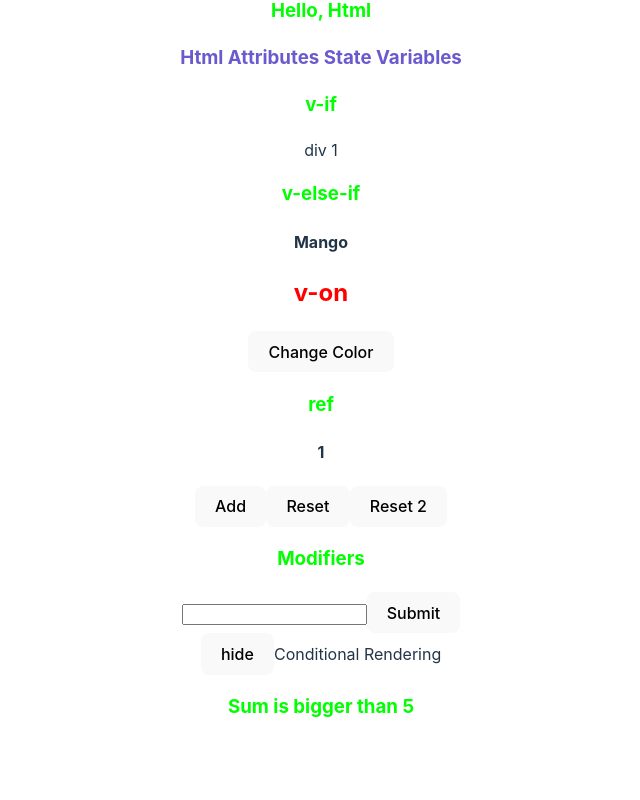
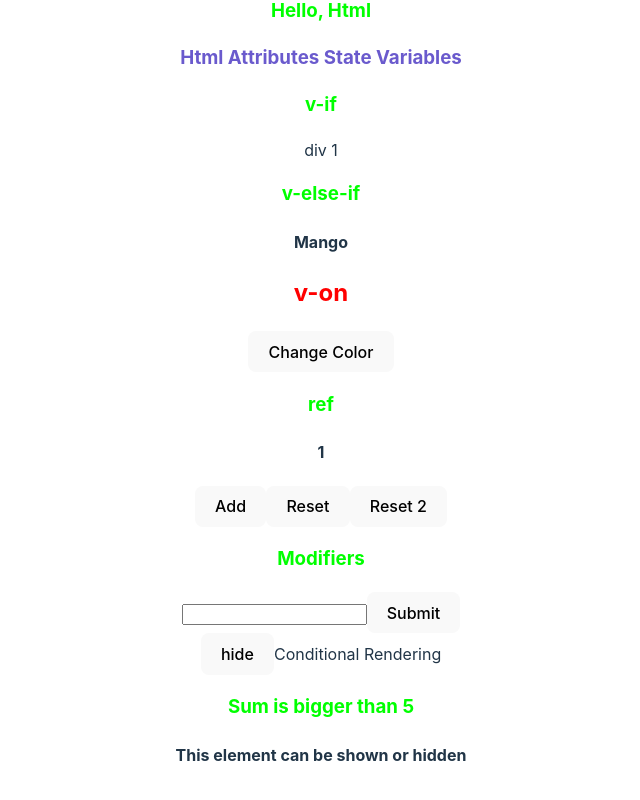
Before and after one commit to emanuelefavero/vue, a Vue app: page / in a window 1280 px wide. Shown: the part 621-1421 px from the top of the page, without its empty margins (319-959 px from the left). Before the commit the page ends 1393 px from the top, so only its background shows below. Built offline with nearby package versions, Linux system fonts and the light colour scheme.

Commit message:
add v-show

```diff
--- a/src/App.vue
+++ b/src/App.vue
@@ -9,6 +9,7 @@ import V_on from './components/V_on.vue'
 import Ref from './components/Ref.vue'
 import Modifiers from './components/Modifiers.vue'
 import ConditionalRendering from './components/ConditionalRendering.vue'
+import V_show from './components/V_show.vue'
 </script>
 
 <template>
@@ -22,4 +23,5 @@ import ConditionalRendering from './components/ConditionalRendering.vue'
   <Ref />
   <Modifiers />
   <ConditionalRendering />
+  <V_show />
 </template>
--- /dev/null
+++ b/src/components/V_show.vue
@@ -0,0 +1,14 @@
+<script setup lang="ts">
+import { ref } from 'vue'
+
+const show = ref(true)
+</script>
+
+<template>
+  <div>
+    <!-- NOTE: v-show only changes the visibility -->
+    <!-- it is faster than v-if -->
+    <!-- use it when changing the visibility of an object -->
+    <h4 v-show="show">This element can be shown or hidden</h4>
+  </div>
+</template>
```
